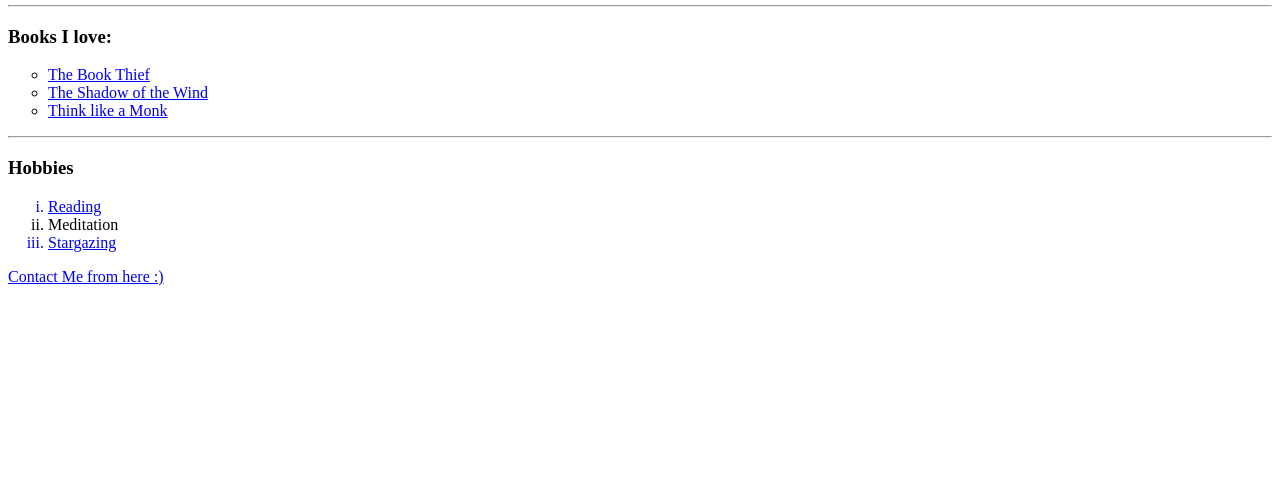
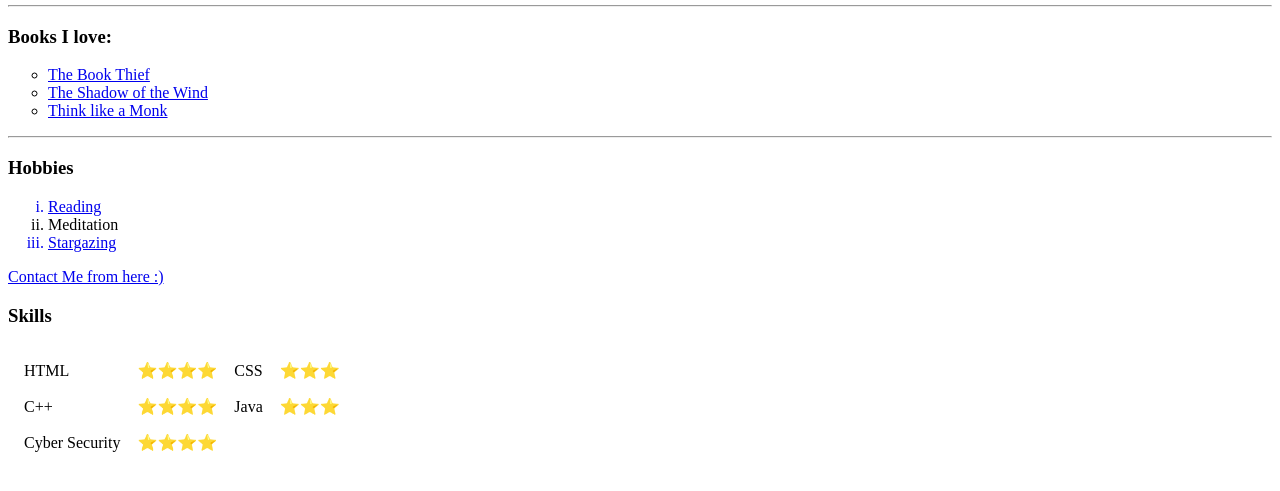
Before and after one commit to Bhargav166/Bio, a plain HTML site: page src/bio.html in a window 1280 px wide. Shown: the part 197-688 px from the top of the page. Drawn offline with Linux system fonts and the light colour scheme.

Commit message:
added skills

```diff
--- a/src/bio.html
+++ b/src/bio.html
@@ -40,6 +40,25 @@
         </a>
     </ol>
     <a href="/Bio/src/contact.html">Contact Me from here :)</a>
+    <h3>Skills</h3>
+    <table cellspacing="15">
+        <tr>
+            <td>HTML</td>
+            <td>⭐⭐⭐⭐</td>
+            <td>CSS</td>
+            <td>⭐⭐⭐</td>
+        </tr>
+        <tr>
+            <td>C++</td>
+            <td>⭐⭐⭐⭐</td>
+            <td>Java</td>
+            <td>⭐⭐⭐</td>
+        </tr>
+        <tr>
+            <td>Cyber Security</td>
+            <td>⭐⭐⭐⭐</td>
+        </tr>
+    </table>
 
 
 </body>
```
